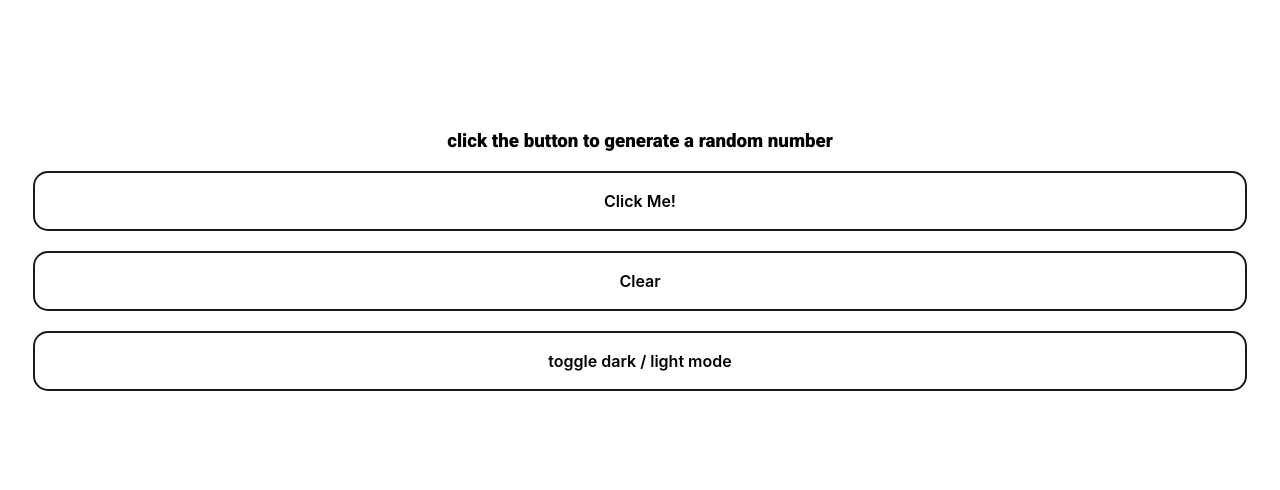
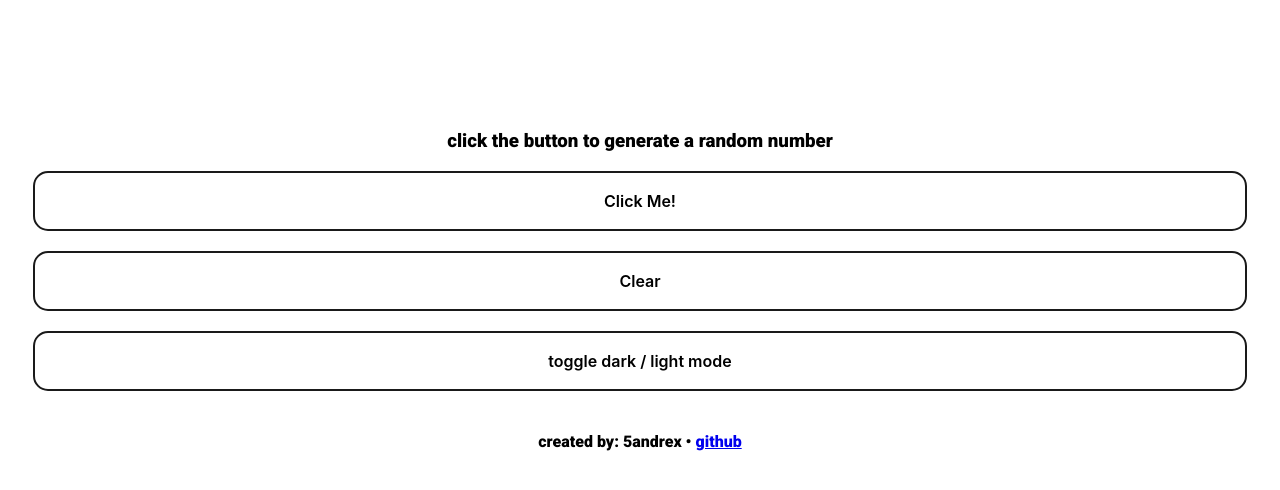
Before and after one commit to sandrex-endino/JS-Random-Num-Gen, a plain HTML site: page index.html in a window 1280 px wide. Shown: the part 184-674 px from the top of the page. Drawn offline with Linux system fonts and the light colour scheme.

Commit message:
added footer

```diff
--- a/index.html
+++ b/index.html
@@ -14,7 +14,7 @@
 <body>
     <div class="box">
         <h1>JavaScript</h1>
-        <h2> Random Number Generator</h2>
+        <h2>Random Number Generator</h2>
 
         <p id="randomNum"></p>
     </div>
@@ -27,6 +27,10 @@
         <button id="darkMode" class="darkMode" role="button">toggle dark / light mode</button>
     </div>
 
+    <div class="footer">
+       <h4>created by: 5andrex &#8226; <a href="https://github.com/5andrex" target="_blank">github</a><h4>
+    </div>
+
 <script src="index.js"></script>
 </body>
 </html>
```
